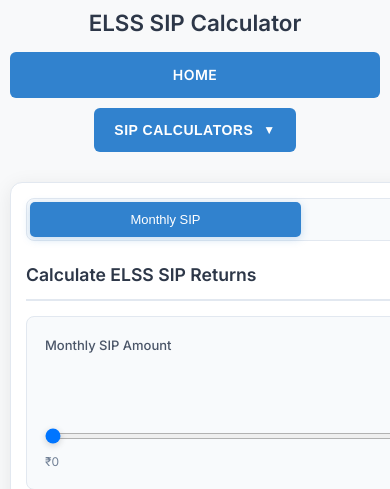
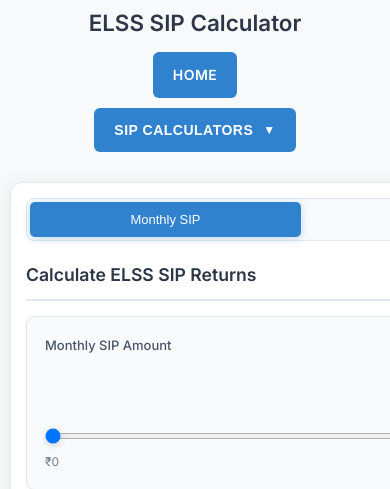
Before and after one commit to Invigo-Info/sip-calculators, a Python web app: template templates/elss_sip_calculator.html in a window 390 px wide; the page is wider, and only the part inside the window is pictured. Shown: the top 489 px of that part. Run offline with Jinja, Linux system fonts and the light colour scheme; the template is opened without the code that fills it, so the values that code supplies are empty; some libraries are stand-ins or nearby versions.

Commit message:
Update elss_sip_calculator_style.css

```diff
--- a/static/css/elss_sip_calculator_style.css
+++ b/static/css/elss_sip_calculator_style.css
@@ -823,7 +823,6 @@ nav {
         gap: 10px;
     }
 
-    .home-btn,
     .mega-menu-btn {
         width: 100%;
         justify-content: center;
```
